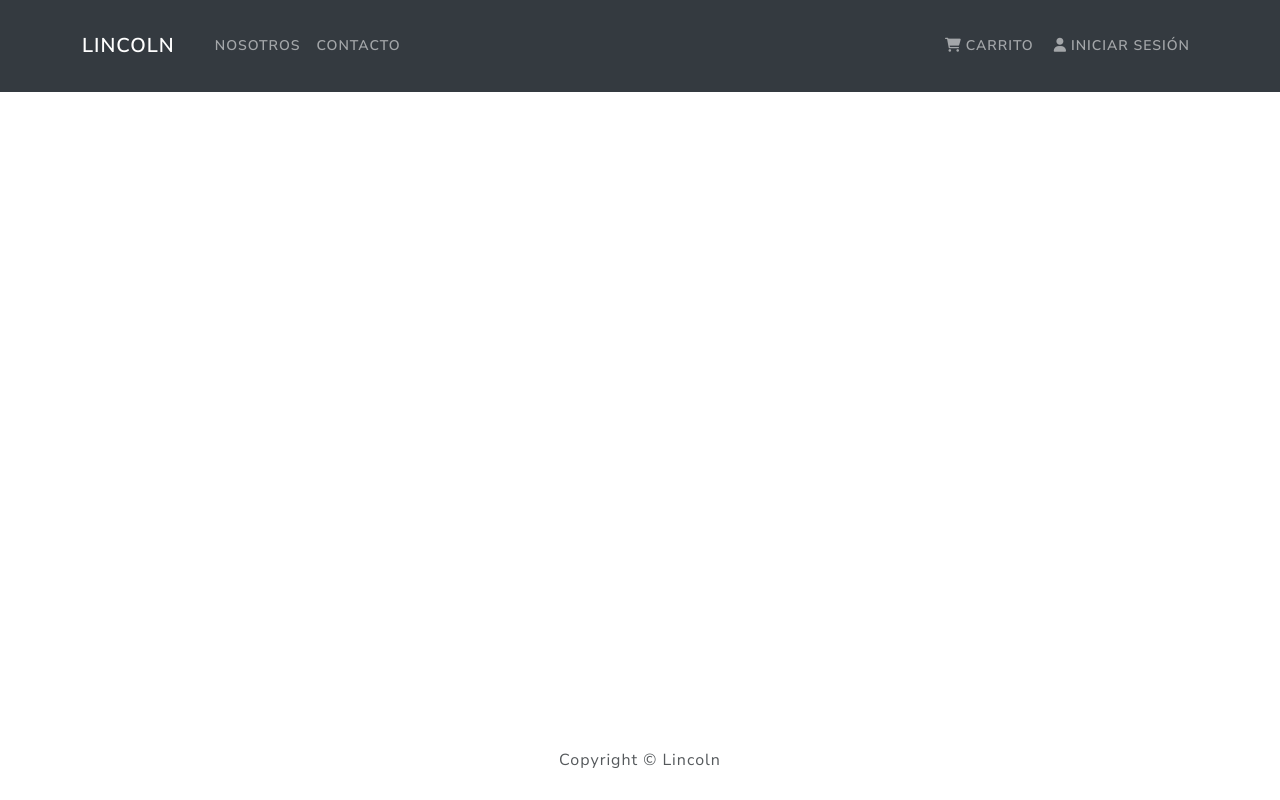
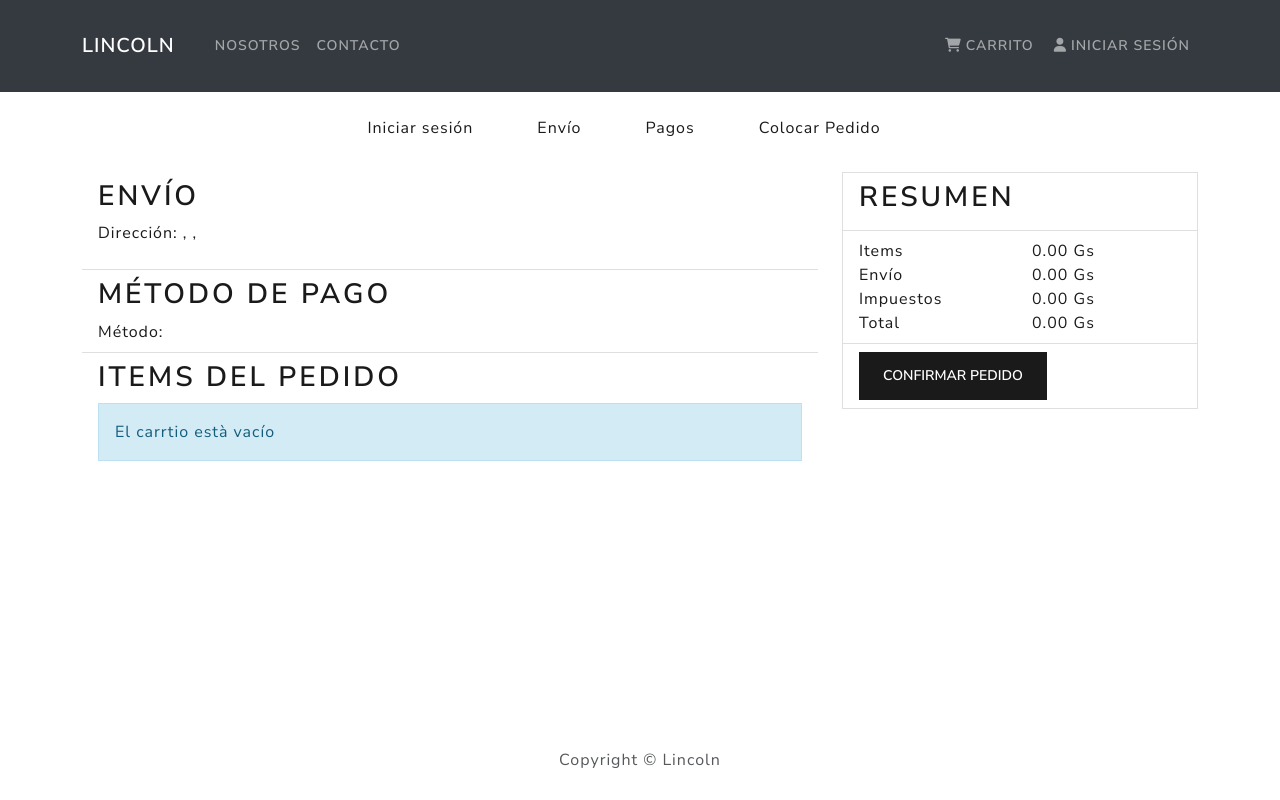
Before and after one commit to tyesh/ecommerce-dev, a React (Create React App) app in the folder frontend/: page /placeorder in a window 1280 px wide. Built offline with nearby package versions, Linux system fonts and the light colour scheme.

Commit message:
Added Placeorder screen

```diff
--- a/frontend/src/App.js
+++ b/frontend/src/App.js
@@ -11,6 +11,7 @@ import RegisterScreen from './screens/RegisterScreen';
 import ProfileScreen from './screens/ProfileScreen';
 import ShippingScreen from './screens/ShippingScreen';
 import PaymentScreen from './screens/PaymentScreen';
+import PlaceOrderScreen from './screens/PlaceOrderScreen';
 
 const App = () => {
   return (
@@ -31,6 +32,7 @@ const App = () => {
               <Route path='/profile' element={<ProfileScreen />} />
               <Route path='/shipping' element={<ShippingScreen />} />
               <Route path='/payment' element={<PaymentScreen />} />
+              <Route path='/placeorder' element={<PlaceOrderScreen />} />
             </Routes>
           </Container>
         </main>
--- a/frontend/src/reducers/cartReducers.js
+++ b/frontend/src/reducers/cartReducers.js
@@ -44,7 +44,7 @@ export const cartReducer = (
     case CART_SAVE_PAYMENT_METHOD:
       return {
         ...state,
-        paymentMethod: action.payload,
+        paymentMethod: action.payload.paymentMethod,
       };
 
     default:
--- /dev/null
+++ b/frontend/src/screens/PlaceOrderScreen.js
@@ -0,0 +1,128 @@
+import React from 'react';
+import { Button, Row, Col, ListGroup, Image, Card } from 'react-bootstrap';
+import { useDispatch, useSelector } from 'react-redux';
+import Message from '../components/Message';
+import CheckoutSteps from '../components/CheckoutSteps';
+import { Link } from 'react-router-dom';
+
+const PlaceOrderScreen = () => {
+  const cart = useSelector((state) => state.cart);
+
+  const addDecimals = (num) => {
+    return (Math.round(num * 100) / 100).toFixed(2);
+  };
+
+  cart.itemsPrice = addDecimals(
+    cart.cartItems.reduce((acc, item) => acc + item.price * item.qty, 0)
+  );
+
+  cart.shippingPrice = addDecimals(0);
+
+  cart.taxPrice = addDecimals(Number((0.1 * cart.itemsPrice).toFixed(2)));
+
+  cart.totalPrice = (
+    Number(cart.itemsPrice) +
+    Number(cart.shippingPrice) +
+    Number(cart.taxPrice)
+  ).toFixed(2);
+
+  const placeOrderHandler = () => {
+    console.log('order');
+  };
+
+  return (
+    <>
+      <CheckoutSteps step1 step2 step3 step4 />
+      <Row>
+        <Col md={8}>
+          <ListGroup variant='flush'>
+            <ListGroup.Item>
+              <h2>Envío</h2>
+              <p>
+                <strong>Dirección: </strong>
+                {cart.shippingAddress.address}, {cart.shippingAddress.city}{' '}
+                {cart.shippingAddress.postalCode},{' '}
+                {cart.shippingAddress.country}
+              </p>
+            </ListGroup.Item>
+            <ListGroup.Item>
+              <h2>Método de pago</h2>
+              <strong>Método: </strong> {cart.paymentMethod}
+            </ListGroup.Item>
+            <ListGroup.Item>
+              <h2>Items del pedido</h2>
+              {cart.cartItems.length === 0 ? (
+                <Message>El carrtio està vacío</Message>
+              ) : (
+                <ListGroup>
+                  {cart.cartItems.map((item, index) => (
+                    <ListGroup.Item key={index}>
+                      <Row>
+                        <Col md={1}>
+                          <Image
+                            src={item.image}
+                            alt={item.name}
+                            fluid
+                            rounded
+                          />
+                        </Col>
+                        <Col>
+                          <Link to={`/product/${item.product}`}>
+                            {item.name}
+                          </Link>
+                        </Col>
+                        <Col md={4}>
+                          {item.qty} x {item.price} Gs = {item.qty * item.price}{' '}
+                          Gs
+                        </Col>
+                      </Row>
+                    </ListGroup.Item>
+                  ))}
+                </ListGroup>
+              )}
+            </ListGroup.Item>
+          </ListGroup>
+        </Col>
+        <Col md={4}>
+          <Card>
+            <ListGroup variant='flush'>
+              <ListGroup.Item>
+                <h2>Resumen</h2>
+              </ListGroup.Item>
+              <ListGroup.Item>
+                <Row>
+                  <Col>Items</Col>
+                  <Col>{cart.itemsPrice} Gs</Col>
+                </Row>
+                <Row>
+                  <Col>Envío</Col>
+                  <Col>{cart.shippingPrice} Gs</Col>
+                </Row>
+                <Row>
+                  <Col>Impuestos</Col>
+                  <Col>{cart.taxPrice} Gs</Col>
+                </Row>
+                <Row>
+                  <Col>Total</Col>
+                  <Col>{cart.totalPrice} Gs</Col>
+                </Row>
+              </ListGroup.Item>
+              <ListGroup.Item>
+                <Button
+                  type='button'
+                  className='btn-block'
+                  disabled={cart.cartItems === 0}
+                  onClick={placeOrderHandler}
+                >
+                  Confirmar Pedido
+                </Button>
+              </ListGroup.Item>
+            </ListGroup>
+          </Card>
+        </Col>
+      </Row>
+    </>
+  );
+};
+
+export default PlaceOrderScreen;
```
